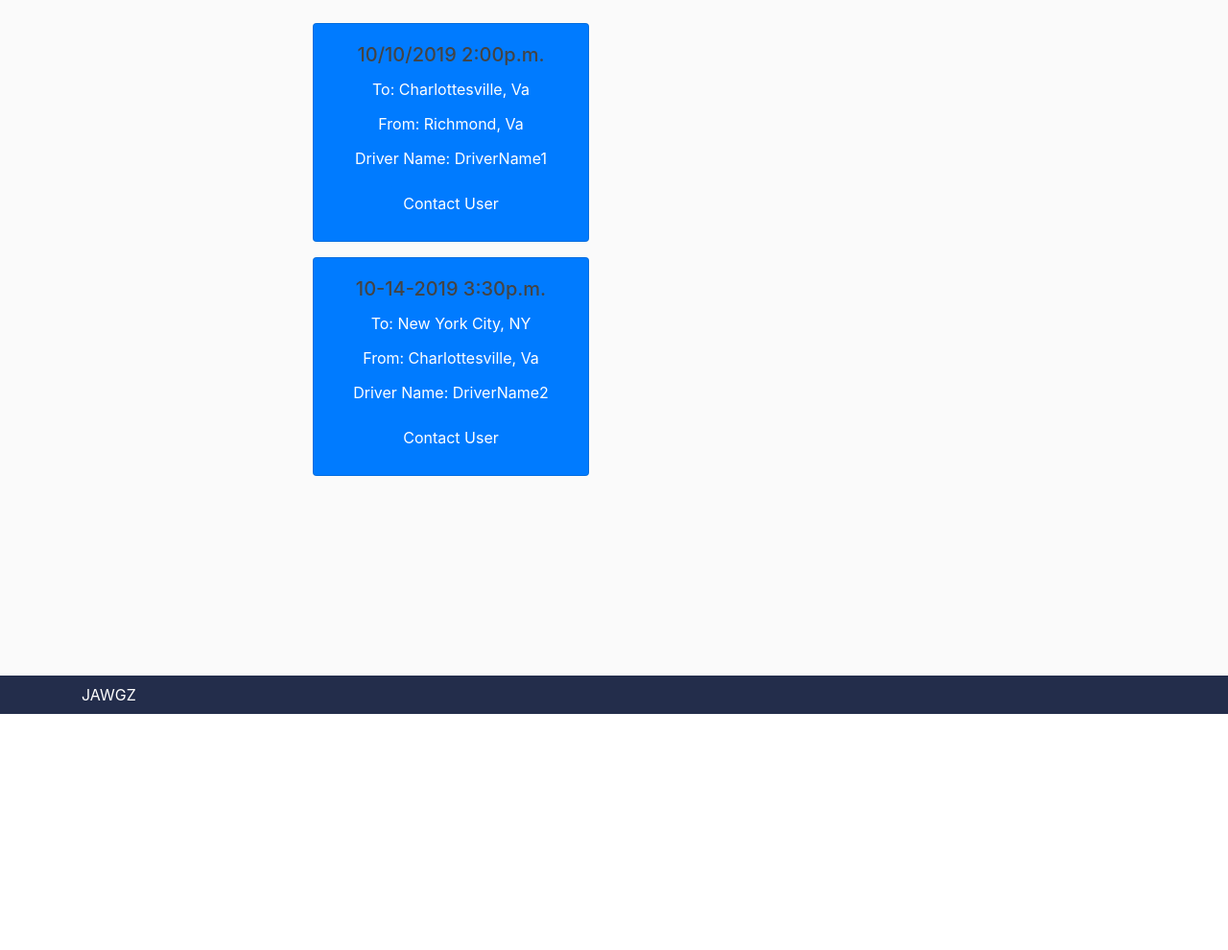
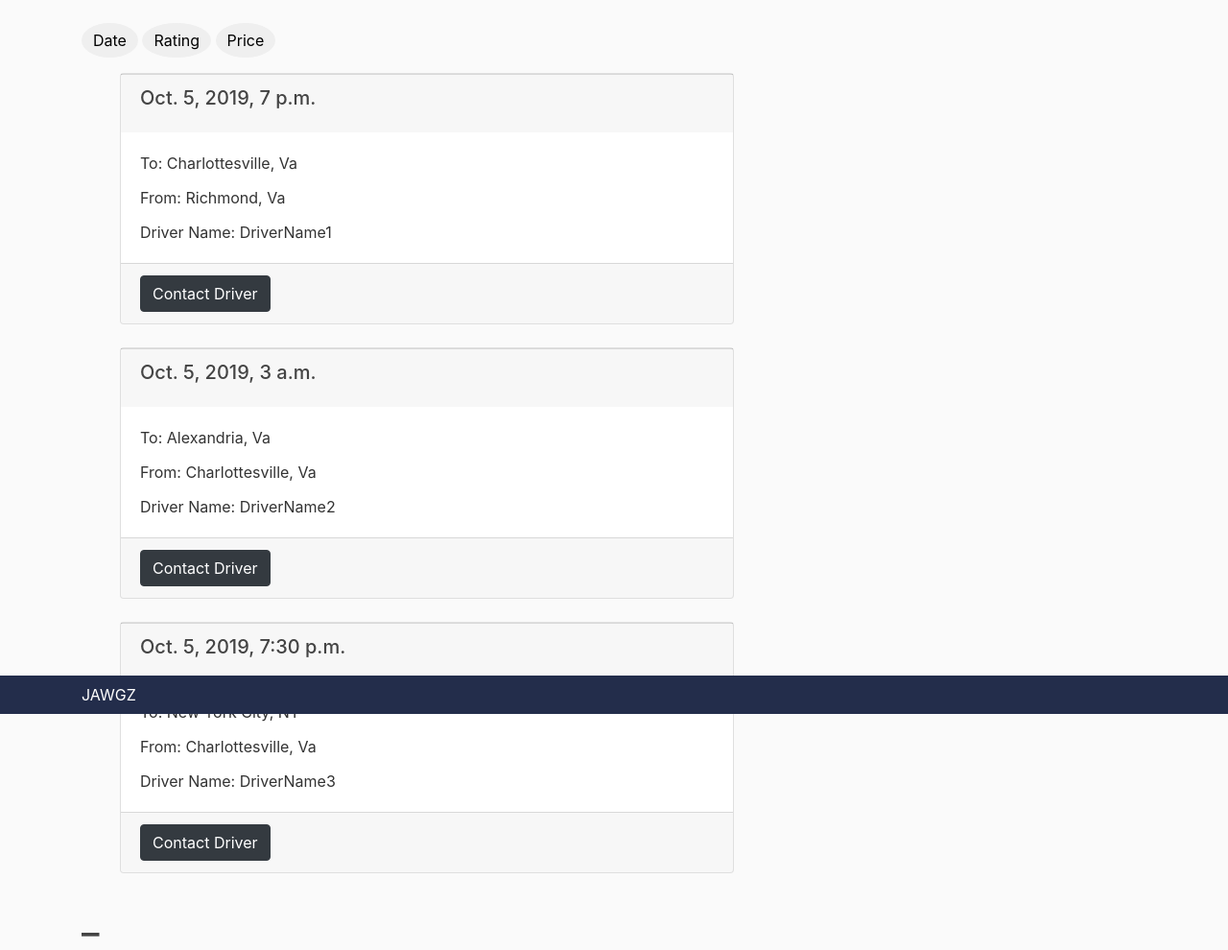
Before and after one commit to ZiyangGuo-lab/project-103-jawgz, a Django app: page /find/ in a window 1280 px wide. Shown: the part 56-1046 px from the top of the page at 96% size. Before the commit the page ends 800 px from the top, so only its background shows below. Run offline with Django 3.2, Linux system fonts and the light colour scheme; data comes from the database, SQL or seed files in the repository; some libraries are stand-ins or nearby versions.

Commit message:
accessing and displaying created Postings on find-ride

```diff
--- a/find/models.py
+++ b/find/models.py
@@ -1,12 +1,25 @@
 from django.db import models
+from datetime import datetime, timedelta
 
+
+def default_datetime():
+    return datetime.now() + timedelta(days=1)
+
+# ONE_TO_FIVE_RATING_CHOICES = (
+#     (1, '1'),
+#     (2, '2'),
+#     (3, '3'),
+#     (4, '4'),
+#     (5, '5'),
+# )
 
 class Posting(models.Model):
     driver_name = models.CharField(max_length=200)
     vehicle_model = models.CharField(max_length=200)
     location_to = models.CharField(max_length=200)
     location_from = models.CharField(max_length=200)
-    time = models.CharField(max_length=200)
+    date = models.DateTimeField(default=default_datetime)
+    # rating = models.IntegerField(choices=ONE_TO_FIVE_RATING_CHOICES)
 
     def __str__(self):
         return self.driver_name
--- a/find/templates/find/find_ride.html
+++ b/find/templates/find/find_ride.html
@@ -1,17 +1,26 @@
 {% extends "hoosRiding/base.html" %}
 {% block content %}
 
-<center>
+<!-- Control buttons -->
+<div id="myBtnContainer">
+  <button class="btn active mb-3" onclick="filterSelection('posting_list')" style="border-radius: 50%; border: #FF860E">Date</button>
+  <button class="btn mb-3" onclick="filterSelection('posting_list')" style="border-radius: 50%; border: #FF860E">Rating</button>
+  <button class="btn mb-3" onclick="filterSelection('animals')" style="border-radius: 50%; border: #FF860E">Price</button>
+</div>
+
 {% if postings_list %}
     <ul>
     {% for Posting in postings_list %}
-          <div class="card text-white bg-primary mb-3" style="width: 18rem;">
+          <div class="card text-black mb-4" style="width: 40rem; background: light; border: px solid #FF860E; outline-color: 6px solid #CCC873">
+              <div class="card-footer">
+                  <h5 class="card-title">{{ Posting.date }}</h5>
+            </div>
             <div class="card-body">
-              <h5 class="card-title">{{ Posting.time }}</h5>
-                <p class="card-title">To: {{ Posting.location_to }}</p>
-                <p class="card-title">From: {{ Posting.location_from }}</p>
+                <p class="card-title">To: {{ Posting.location_to }}</p><p class="card-title">From: {{ Posting.location_from }}</p>
                 <p class="card-text">Driver Name: {{ Posting.driver_name }}</p>
-                  <a href="{% url 'user-profile' %}" class="btn btn-primary">Contact User</a>
+            </div>
+              <div class="card-footer">
+                  <a href="{% url 'user-profile' %}" class="btn btn-dark" >Contact Driver</a>
             </div>
 </div>
     {% endfor %}
@@ -21,4 +30,8 @@
 {% endif %}
 </center>
 
+<div>
+    <h1> _</h1>
+</div>
+
 {% endblock content %}
--- a/jawgz/settings.py
+++ b/jawgz/settings.py
@@ -110,7 +110,7 @@
 
 LANGUAGE_CODE = 'en-us'
 
-TIME_ZONE = 'UTC'
+TIME_ZONE = 'America/New_York'
 
 USE_I18N = True
 
```
Also changed, not shown: db.sqlite3.
